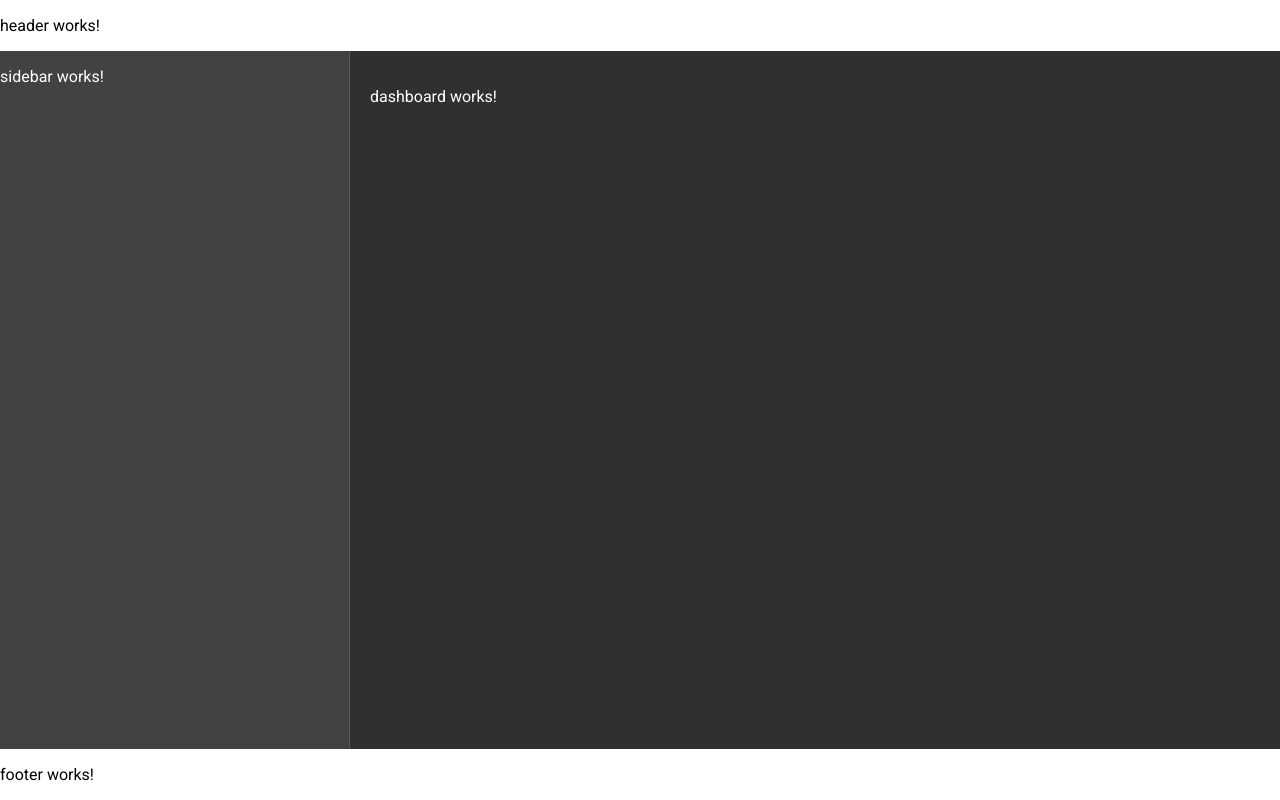
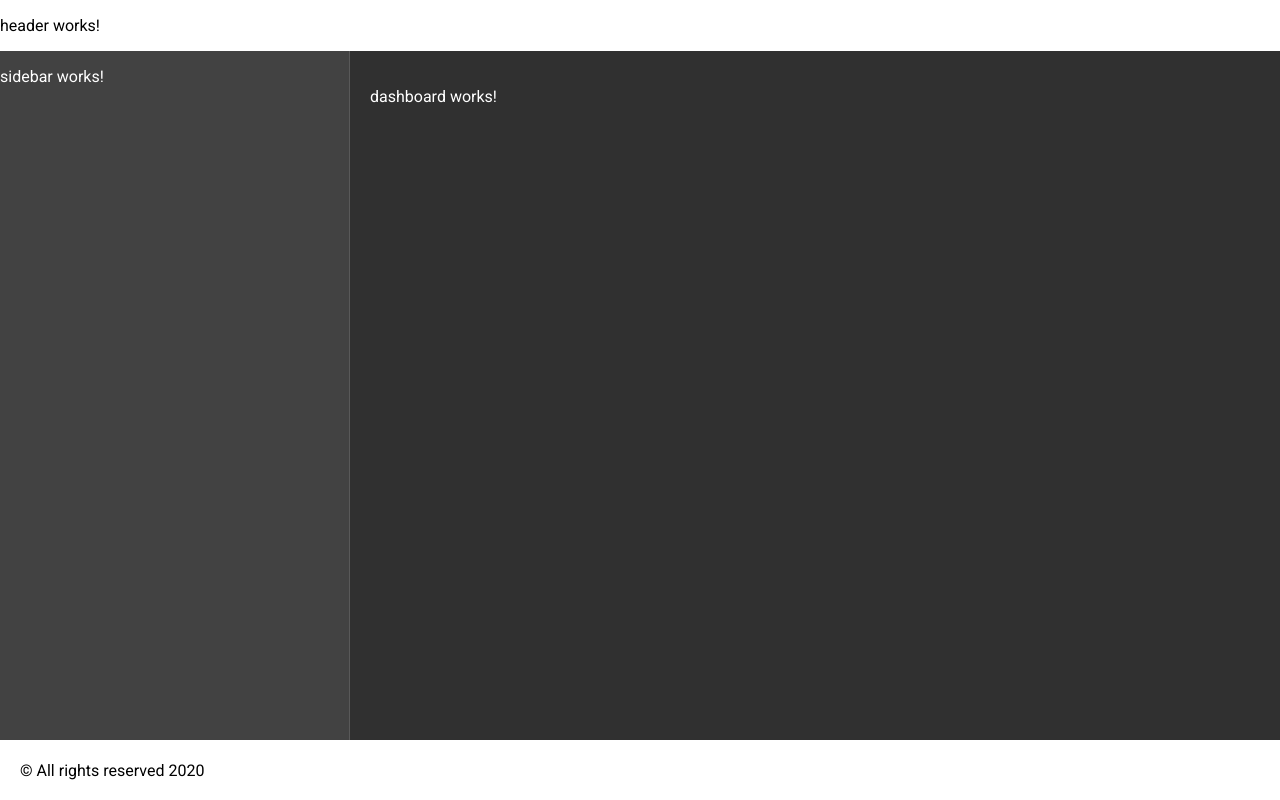
Before and after one commit to wrayz/admin-dashboard, an Angular app: page / in a window 1280 px wide. Built offline with nearby package versions, Linux system fonts and the light colour scheme.

Commit message:
調整Footer

```diff
--- a/src/app/shared/components/footer/footer.component.css
+++ b/src/app/shared/components/footer/footer.component.css
@@ -0,0 +1,3 @@
+footer {
+  padding: 20px;
+}
--- a/src/app/shared/components/footer/footer.component.html
+++ b/src/app/shared/components/footer/footer.component.html
@@ -1 +1,4 @@
-<p>footer works!</p>
+<mat-divider></mat-divider>
+<footer>
+  &copy; All rights reserved 2020
+</footer>
--- a/src/app/shared/shared.module.ts
+++ b/src/app/shared/shared.module.ts
@@ -3,10 +3,11 @@ import { SidebarComponent } from './components/sidebar/sidebar.component';
 import { HeaderComponent } from './components/header/header.component';
 import { NgModule } from '@angular/core';
 import { CommonModule } from '@angular/common';
+import { MatDividerModule } from '@angular/material/divider';
 
 @NgModule({
   declarations: [HeaderComponent, SidebarComponent, FooterComponent],
-  imports: [CommonModule],
+  imports: [CommonModule, MatDividerModule],
   exports: [HeaderComponent, SidebarComponent, FooterComponent],
 })
 export class SharedModule {}
```
